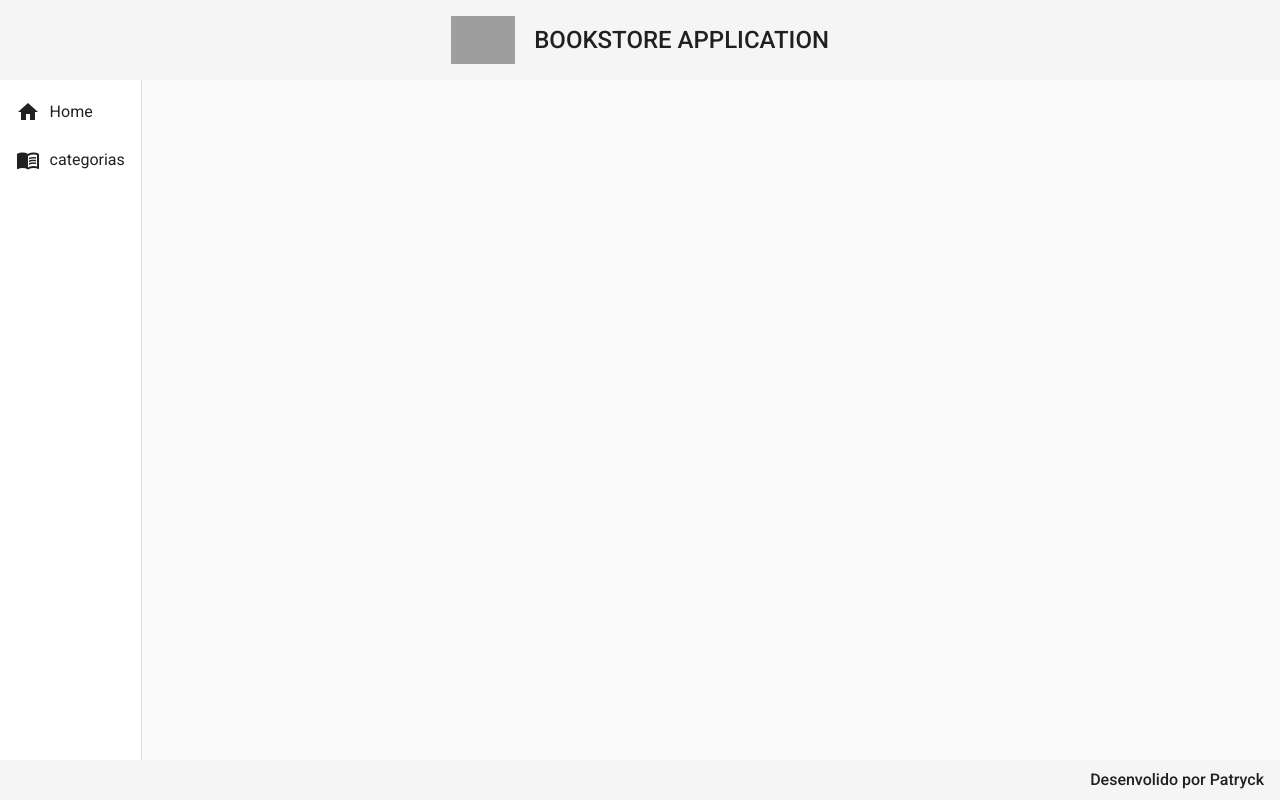
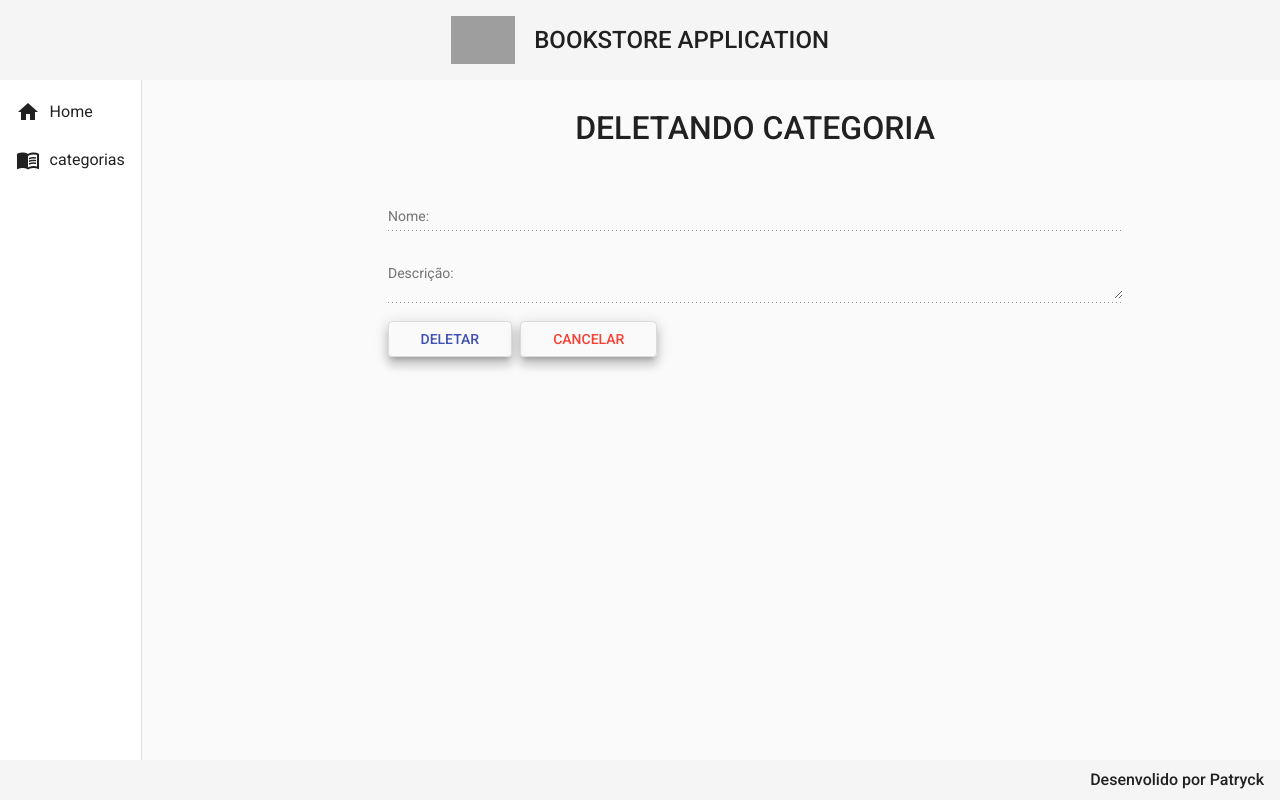
Before and after one commit to patryckLisboa/bookstore-front, an Angular app: page /categorias/delete/1 in a window 1280 px wide. Before the commit this address led to /. Built offline with nearby package versions, Linux system fonts and the light colour scheme; no server answers; grey boxes are pictures that could not be loaded.

Commit message:
Categoria delete implementada

```diff
--- a/src/app/app-routing.module.ts
+++ b/src/app/app-routing.module.ts
@@ -1,6 +1,7 @@
 import { NgModule } from '@angular/core';
 import { RouterModule, Routes } from '@angular/router';
 import { CategoriaCreateComponent } from './components/views/categoria/categoria-create/categoria-create.component';
+import { CategoriaDeleteComponent } from './components/views/categoria/categoria-delete/categoria-delete.component';
 import { CategoriaReadComponent } from './components/views/categoria/categoria-read/categoria-read.component';
 import { HomeComponent } from './components/views/home/home.component'
 const routes: Routes = [
@@ -16,6 +17,10 @@
     path: 'categorias/create',
     component: CategoriaCreateComponent
   },
+  {
+    path: 'categorias/delete/:id',
+    component: CategoriaDeleteComponent
+  }
 
 ];
 
--- a/src/app/app.module.ts
+++ b/src/app/app.module.ts
@@ -24,6 +24,7 @@
 import {MatInputModule} from '@angular/material/input';
 import {MatFormFieldModule} from '@angular/material/form-field';
 import {MatSnackBarModule} from '@angular/material/snack-bar';
+import { CategoriaDeleteComponent } from './components/views/categoria/categoria-delete/categoria-delete.component';
 
 
 @NgModule({
@@ -34,7 +35,8 @@
     NavComponent,
     HomeComponent,
     CategoriaReadComponent,
-    CategoriaCreateComponent
+    CategoriaCreateComponent,
+    CategoriaDeleteComponent
   ],
   imports: [
     BrowserModule,
--- /dev/null
+++ b/src/app/components/views/categoria/categoria-delete/categoria-delete.component.css
@@ -0,0 +1,26 @@
+form {
+    text-align: center;
+    width: 70%;
+    margin: 2rem auto 0 auto;
+}
+
+h1 {
+    font-size: 2rem;
+    font-weight: 500;
+    margin-bottom: 3rem;
+}
+
+.form{
+    width: 100%;
+}
+
+.buttons{
+    width: 100%;
+    text-align: start;
+}
+
+button{
+    margin-right: .5rem;
+    padding-right: 2rem;
+    padding-left: 2rem;
+}
--- /dev/null
+++ b/src/app/components/views/categoria/categoria-delete/categoria-delete.component.html
@@ -0,0 +1,17 @@
+<form>
+    <h1>DELETANDO CATEGORIA</h1>
+    <mat-form-field class="form">
+        <mat-label>Nome:</mat-label>
+        <input matInput [(ngModel)]="categoria.nome" type="text" name="nome" disabled>
+    </mat-form-field>
+
+    <mat-form-field class="form">
+        <mat-label>Descrição:</mat-label>
+        <textarea matInput [(ngModel)]="categoria.descricao" type="text" name="descricao" disabled></textarea>
+    </mat-form-field>
+
+    <div class="buttons">
+        <button (click)="delete()" class="mat-elevation-z8" mat-stroked-button color="primary"> DELETAR </button>
+        <button (click)="cancelar()" class="mat-elevation-z8" mat-stroked-button color="warn"> CANCELAR </button>
+    </div>
+</form>
--- /dev/null
+++ b/src/app/components/views/categoria/categoria-delete/categoria-delete.component.ts
@@ -0,0 +1,47 @@
+import { Component, OnInit } from '@angular/core';
+import { ActivatedRoute, Router } from '@angular/router';
+import { Categoria } from '../categoria.model';
+import { CategoriaService } from '../categoria.service';
+
+@Component({
+  selector: 'app-categoria-delete',
+  templateUrl: './categoria-delete.component.html',
+  styleUrls: ['./categoria-delete.component.css']
+})
+export class CategoriaDeleteComponent implements OnInit {
+  categoria : Categoria = {
+    id : '',
+    nome : '',
+    descricao : ''
+  }
+
+  constructor(private service : CategoriaService, private route : ActivatedRoute, private router : Router) { }
+
+  ngOnInit(): void { // na inicialização do programa
+    this.categoria.id = this.route.snapshot.paramMap.get('id')!
+    this.findById()
+  }
+
+  findById(): void {
+    this.service.findById(this.categoria.id!).subscribe( (resposta) => {
+      this.categoria.nome = resposta.nome
+      this.categoria.descricao = resposta.descricao
+
+    } )
+  }
+
+  delete(): void{
+    this.service.delete(this.categoria.id!).subscribe( (resposta) => {
+
+      this.router.navigate(['categorias'])
+      this.service.mensagem('Categoria deletada com sucesso!')
+    }, err => {
+      this.service.mensagem(err.error.error)
+    })
+  }
+
+  cancelar(): void{
+    this.router.navigate(['categorias'])
+  }
+
+}
--- a/src/app/components/views/categoria/categoria-read/categoria-read.component.html
+++ b/src/app/components/views/categoria/categoria-read/categoria-read.component.html
@@ -38,7 +38,7 @@
               <a class="edit" routerLink="update/{{ row.id }}">
                 <i class="material-icons">edit</i>
               </a>
-              <a class="delete" routerLink="delete/{{ row.id }}">
+              <a class="delete" routerLink="delete/{{ row.id }}"> <!--vai para a rota : delete/id da tegoria-->
                 <i class="material-icons">delete</i>
               </a>
             </td>
--- a/src/app/components/views/categoria/categoria-read/categoria-read.component.ts
+++ b/src/app/components/views/categoria/categoria-read/categoria-read.component.ts
@@ -1,5 +1,6 @@
 import { Component, OnInit } from '@angular/core';
 import { Router } from '@angular/router';
+import { Observable } from 'rxjs';
 import { Categoria } from '../categoria.model';
 import { CategoriaService } from '../categoria.service';
 
--- a/src/app/components/views/categoria/categoria.service.ts
+++ b/src/app/components/views/categoria/categoria.service.ts
@@ -10,7 +10,7 @@
 })
 export class CategoriaService {
 
-  baseUrl: String = environment.baseUrl;
+  baseUrl: String = environment.baseUrl; //url padrão do heroku
 
   constructor(private http: HttpClient, private _snack : MatSnackBar) { }
 
@@ -19,10 +19,20 @@
     return this.http.get<Categoria[]>(url)
   } // 'https://bookstore-api-patryck.herokuapp.com/categorias'
 
+  findById(id : String): Observable<Categoria>{
+    const url = `${this.baseUrl}/categorias/${id}`
+    return this.http.get<Categoria>(url)
+  }
+
   create(categoria : Categoria):Observable<Categoria>{
     const url = `${this.baseUrl}/categorias`
     return this.http.post<Categoria>(url, categoria);
                     //<Categoria> serve para o post retornar o tipo categoria
+  }
+
+  delete(id : String): Observable<void>{
+    const url = `${this.baseUrl}/categorias/${id}`
+    return this.http.delete<void>(url)
   }
 
   mensagem(str : String): void{
```
